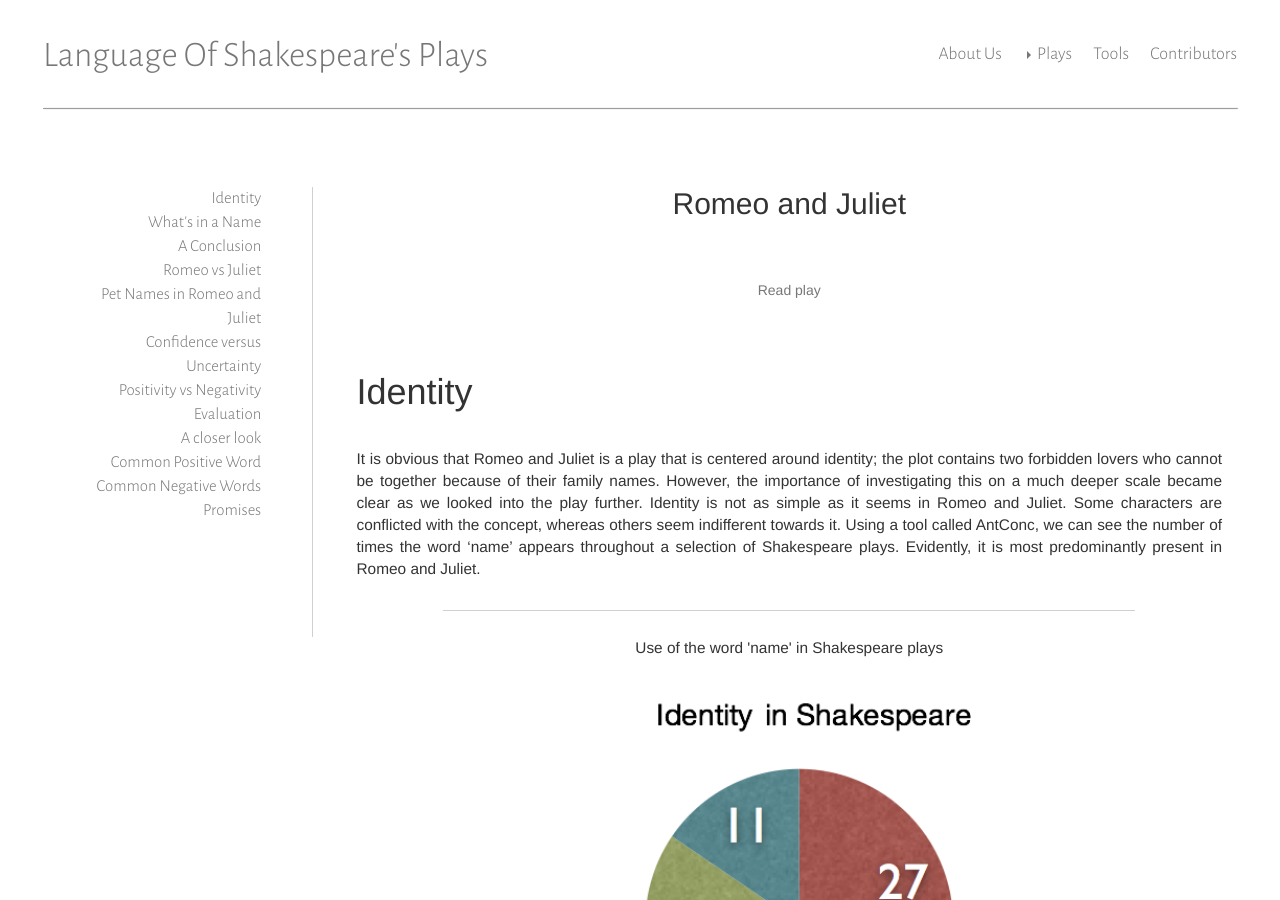
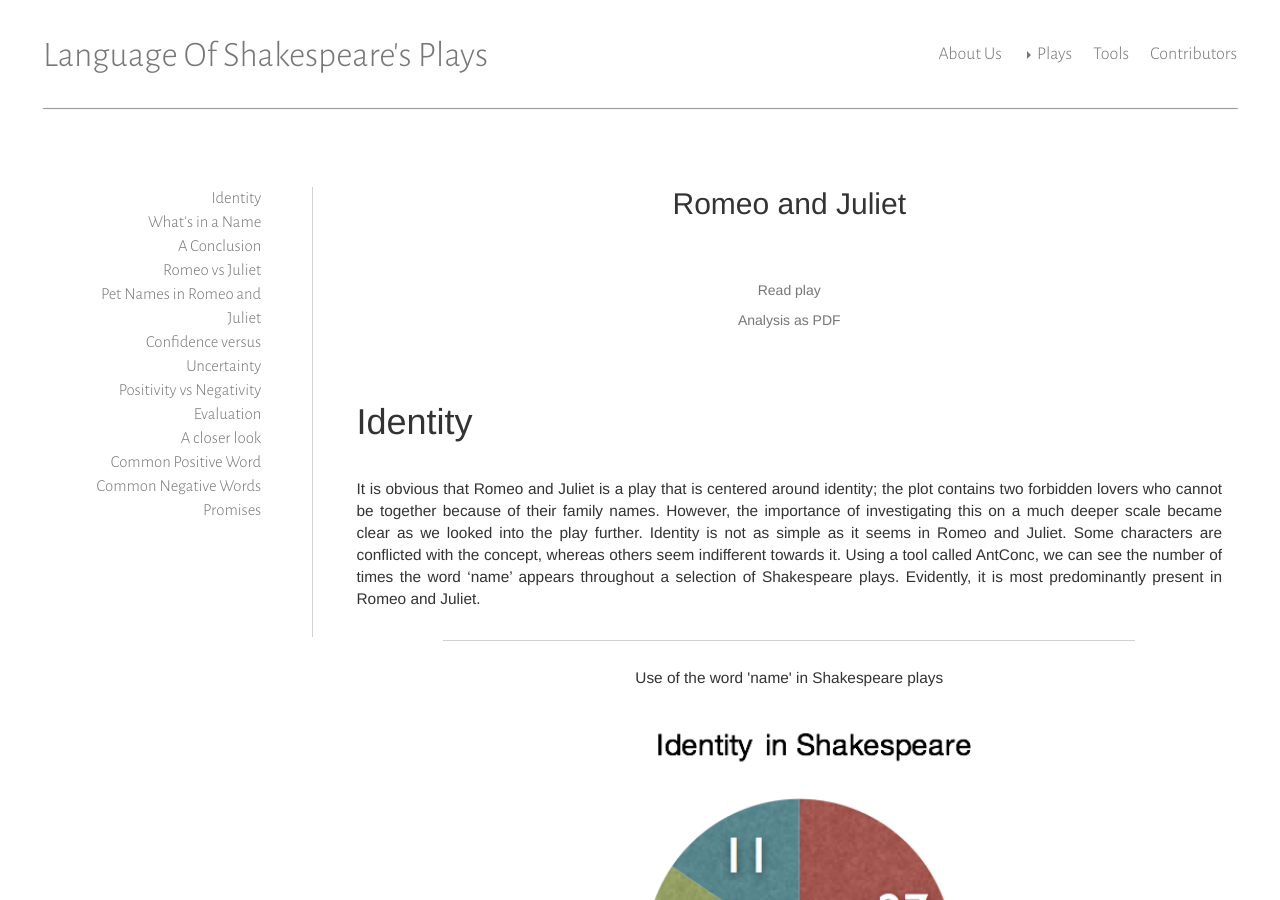
Before and after one commit to iahmed0/SU-LOSP.github.io, a Jekyll site: the page built from _analyses/romeo_and_juliet/index.md, in a window 1280 px wide and 900 px high. Built offline with Jekyll 4.4.1, drawn with Linux system fonts in a browser that asks for light colours.

Commit message:
Adds pdf of analysis of RJ

```diff
--- a/_analyses/romeo_and_juliet/index.md
+++ b/_analyses/romeo_and_juliet/index.md
@@ -2,6 +2,7 @@
 title: Romeo and Juliet
 permalink: /analyses/romeo_and_juliet/
 read_play: http://shakespeare.mit.edu/romeo_juliet/full.html
+pdf: RJ.pdf
 ---
 
 
```
Also changed, not shown: 1 other file.
